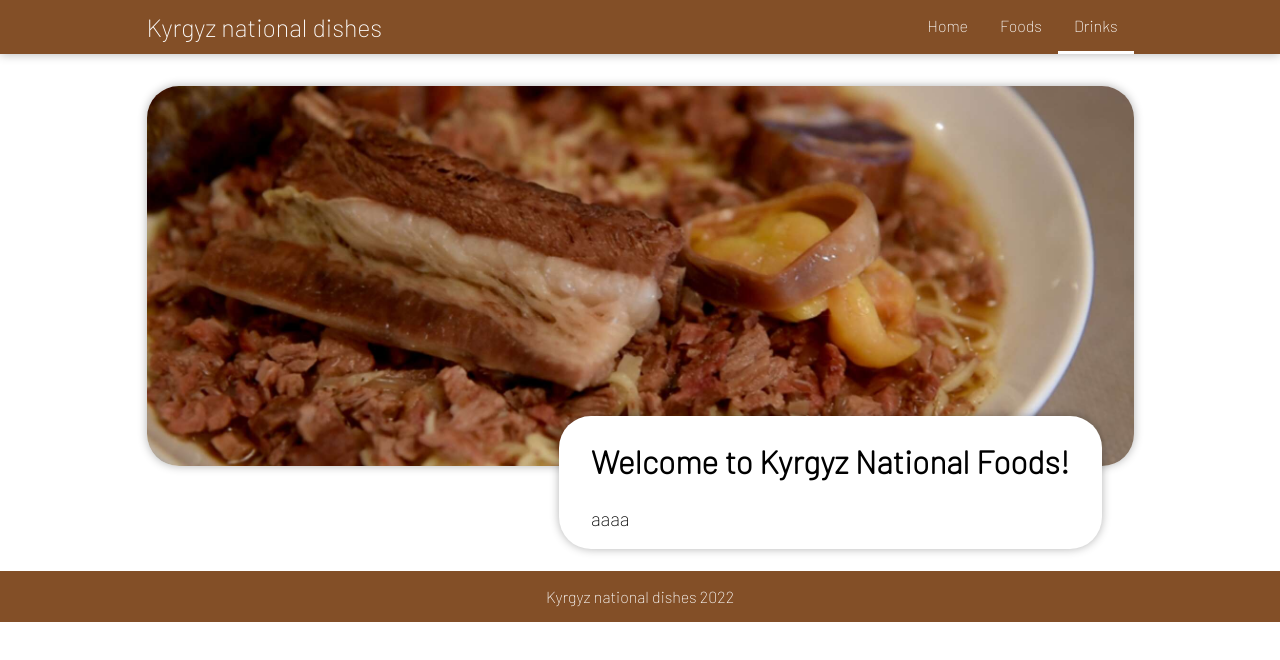
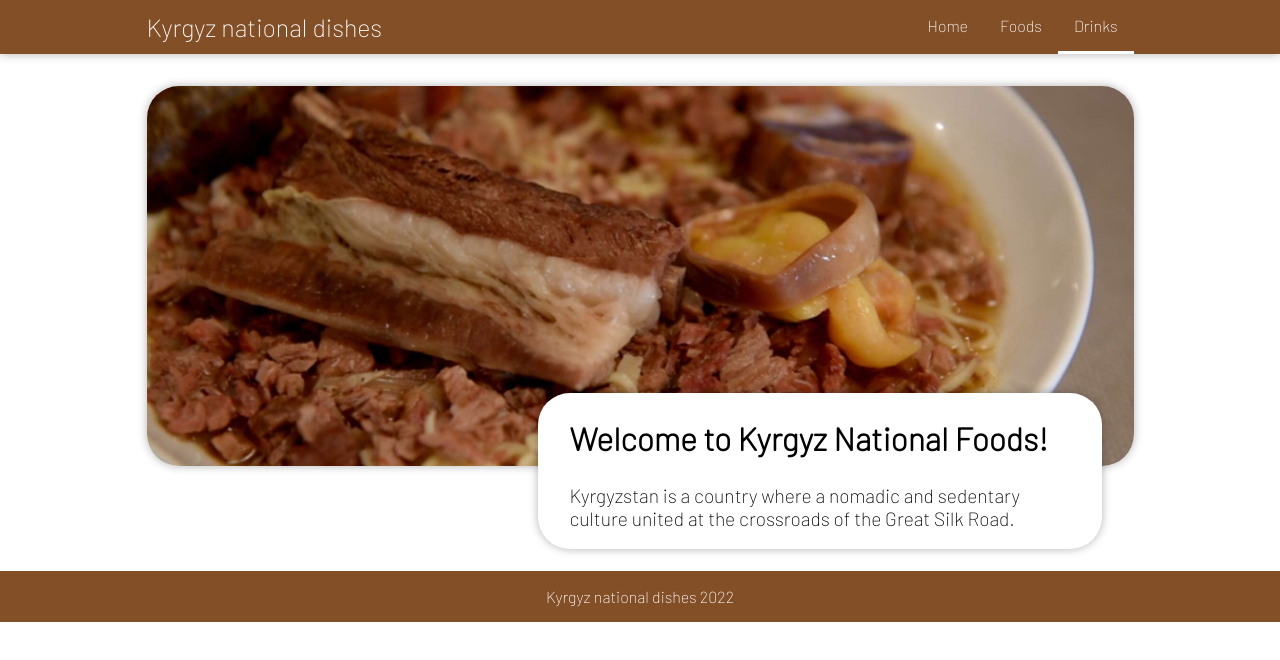
Before and after one commit to IOrozakunov23/diploma, a React (Create React App) app: page /Drinks in a window 1280 px wide. Shown: the top 660 px of the page. Built offline with nearby package versions, Linux system fonts and the light colour scheme.

Commit message:
chaged fils

```diff
--- a/src/components/FoodList/FoodList.js
+++ b/src/components/FoodList/FoodList.js
@@ -3,7 +3,7 @@ import classes from "./FoodList.module.css";
 
 function FoodList({ foods }) {
   const foodItems = Object.keys(foods).map(id => (
-    <FoodItem key={id} product={foods[id]} />
+    <FoodItem key={id} food={foods[id]} />
   ));
 
   return (
--- a/src/pages/Drinks.js
+++ b/src/pages/Drinks.js
@@ -5,7 +5,7 @@ function Drinks() {
 
         <>
           <Header title="Welcome to Kyrgyz National Foods!" image={headerImage}>
-            aaaa
+          Kyrgyzstan is a country where a nomadic and sedentary culture united at the crossroads of the Great Silk Road.
           </Header>
         </>
   );
--- a/src/pages/Foods.js
+++ b/src/pages/Foods.js
@@ -6,28 +6,28 @@ import foodImage from "../assets/food.jpg";
 
 function Foods() {
   const foods = {
-    hazelnut: {
+    beshbarmak: {
       image: foodImage,
       path: "/",
       title: "Beshbarmak",
       price: 12,
     },
-    darkRoast: {
+    kuurdak: {
       image: foodImage,
       path: "/",
       title: "Kuurdak",
       price: 14,
     },
-    houseBlend: {
+    boorsok: {
       image: foodImage,
       path: "/",
       title: "Boorsok",
       price: 18,
     },
-    lightRoast: {
+    plov: {
       image: foodImage,
       path: "/",
-      title: "Byzhy",
+      title: "Plov",
       price: 20,
     }
   };
@@ -37,7 +37,7 @@ function Foods() {
       <Header
         title="Kyrgyz dishes"
         image={headerImage}>
-        The fruits; cherries or berries, most commonly contain two stones with their flat sides together. A small percentage of cherries contain a single seed, instead of the usual two. This is called a "peaberry".
+       Kyrgyzstan is a country where a nomadic and sedentary culture united at the crossroads of the Great Silk Road.
       </Header>
 
       <FoodList foods={foods} />
--- a/src/pages/Home.js
+++ b/src/pages/Home.js
@@ -5,7 +5,7 @@ function Home() {
   return (
     <>
       <Header title="Welcome to Kyrgyz National Foods!" image={headerImage}>
-        aaaa
+      Kyrgyzstan is a country where a nomadic and sedentary culture united at the crossroads of the Great Silk Road.
       </Header>
     </>
   );
```
